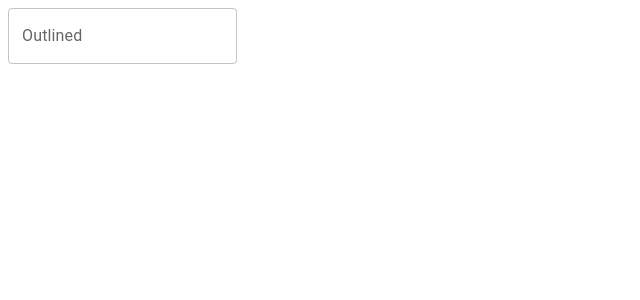
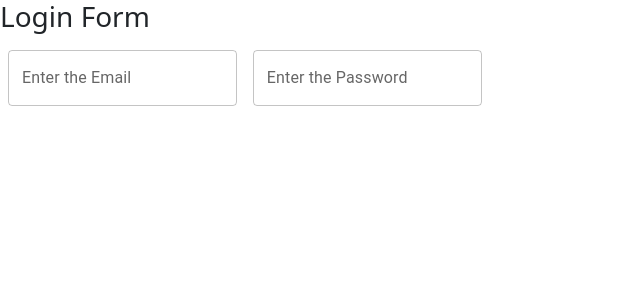
Before and after one commit to abbyrobinson13/mb-pension-web, a React (Create React App) app: page / in a window 1280 px wide. Shown: the top 300 px of the page, without its empty margins (0-640 px from the left). Built offline with nearby package versions, Linux system fonts and the light colour scheme.

Commit message:
created login form

```diff
--- a/src/components/common/Form.js
+++ b/src/components/common/Form.js
@@ -1,9 +1,13 @@
-import React from "react";
-import Box from "@mui/material/Box";
-import TextField from "@mui/material/TextField";
+import * as React from "react";
+import { Box, TextField } from "@mui/material";
 
-function Form() {
+export default function BasicTextFields() {
   return (
+    <div>
+      <div className="heading-container">
+        <h3>Login Form</h3>
+      </div>
+
       <Box
         component="form"
         sx={{
@@ -12,9 +16,13 @@ function Form() {
         noValidate
         autoComplete="off"
       >
-      <TextField id="outlined-basic" label="Outlined" variant="outlined" />
+        <TextField id="email" label="Enter the Email" variant="outlined" />
+        <TextField
+          id="password"
+          label="Enter the Password"
+          variant="outlined"
+        />
       </Box>
+    </div>
   );
 }
-
-export default Form;
```
Lines whose indentation alone changed are shown as unchanged.
